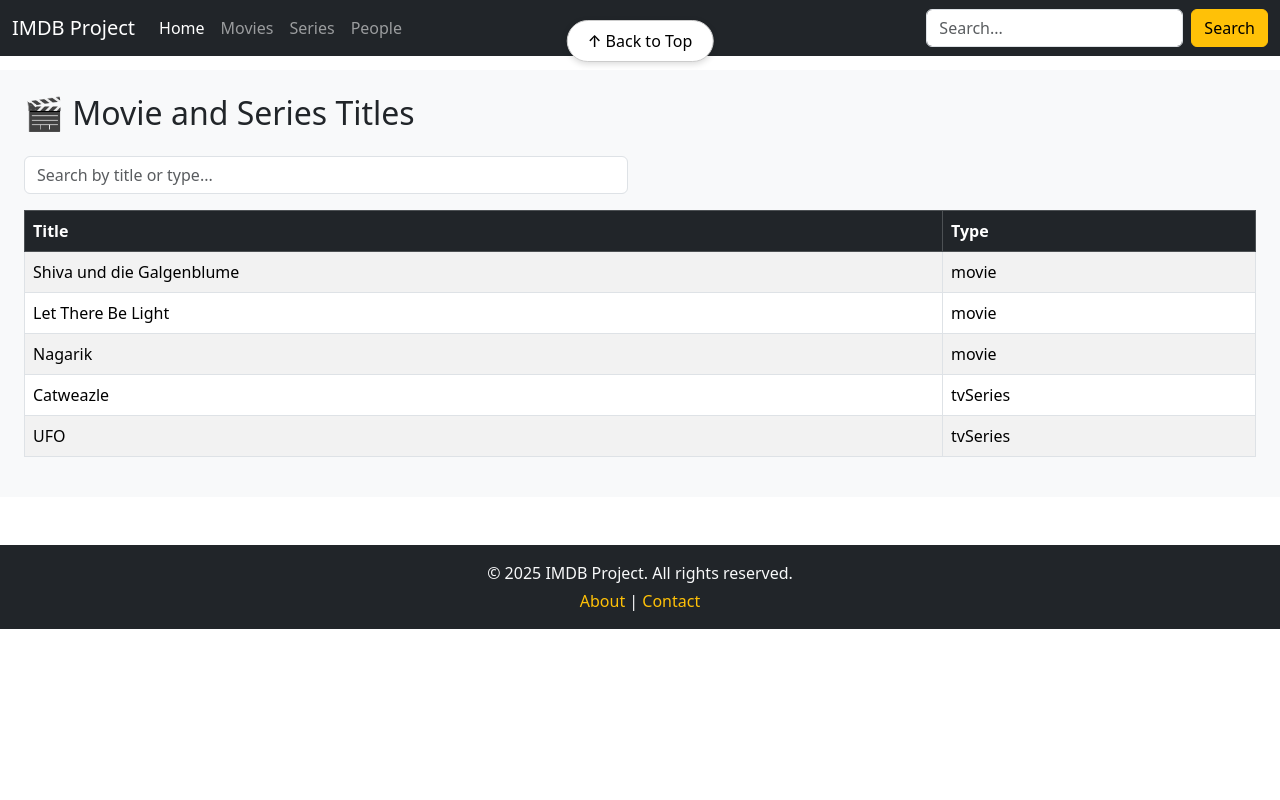
After one commit to Michaellww/IMDB-group-project, a PHP site: page /movies.php in a window 1280 px wide. The commit adds this page. Run offline with PHP 8.4, Linux system fonts and the light colour scheme.

Commit message:
Added icon browser tab. Added movies.php for the lists. Link to movies worked.

```diff
--- a/Skeleton/imdb-php/index.php
+++ b/Skeleton/imdb-php/index.php
@@ -3,6 +3,8 @@
 <head>
     <meta charset="UTF-8">
     <title>IMDB</title>
+    <!-- Favicon for browser tab -->
+    <link rel="icon" type="image/png" href="images/favicon-32x32.png">
     <link href="https://cdn.jsdelivr.net/npm/bootstrap@5.3.2/dist/css/bootstrap.min.css" rel="stylesheet" integrity="sha384-T3c6CoIi6uLrA9TneNEoa7RxnatzjcDSCmG1MXxSR1GAsXEV/Dwwykc2MPK8M2HN" crossorigin="anonymous">
     <link rel="stylesheet" href="https://unpkg.com/leaflet@1.9.4/dist/leaflet.css" integrity="sha256-p4NxAoJBhIIN+hmNHrzRCf9tD/miZyoHS5obTRR9BMY=" crossorigin="" />
     <link href="css/style.css" rel="stylesheet">
--- /dev/null
+++ b/Skeleton/imdb-php/movies.php
@@ -0,0 +1,99 @@
+<!DOCTYPE html>
+<html lang="en">
+<head>
+    <meta charset="UTF-8">
+    <title>IMDB</title>
+    <link href="https://cdn.jsdelivr.net/npm/bootstrap@5.3.2/dist/css/bootstrap.min.css" rel="stylesheet" integrity="sha384-T3c6CoIi6uLrA9TneNEoa7RxnatzjcDSCmG1MXxSR1GAsXEV/Dwwykc2MPK8M2HN" crossorigin="anonymous">
+    <link rel="stylesheet" href="https://unpkg.com/leaflet@1.9.4/dist/leaflet.css" integrity="sha256-p4NxAoJBhIIN+hmNHrzRCf9tD/miZyoHS5obTRR9BMY=" crossorigin="" />
+    <link href="css/style.css" rel="stylesheet">
+</head>
+<body class="d-flex flex-column min-vh-100">
+<?php include_once 'navigation.php'; ?>
+
+<main class="container-fluid bg-light p-4" style="margin-top: 70px;">
+
+    <h2 class="mb-4">🎬 Movie and Series Titles</h2>
+
+    <!-- 🔍 Filter -->
+    <div class="row mb-3">
+        <div class="col-md-6">
+            <input type="text" id="search-input" class="form-control" placeholder="Search by title or type...">
+        </div>
+    </div>
+
+    <!-- 📋 Table -->
+    <div class="table-responsive">
+        <table class="table table-striped table-bordered" id="titles-table">
+            <thead class="table-dark">
+            <tr>
+                <th>Title</th>
+                <th>Type</th>
+            </tr>
+            </thead>
+            <tbody>
+            <!-- Table rows will be inserted here with JS -->
+            </tbody>
+        </table>
+    </div>
+
+</main>
+
+<?php include_once 'footer.php'; ?>
+
+<!-- JS for loading and filtering -->
+<script>
+    document.addEventListener('DOMContentLoaded', function() {
+        // Example data you provided (shortened version to demonstrate)
+        const titles = [
+            { title: "Shiva und die Galgenblume", type: "movie" },
+            { title: "Let There Be Light", type: "movie" },
+            { title: "Nagarik", type: "movie" },
+            { title: "Catweazle", type: "tvSeries" },
+            { title: "UFO", type: "tvSeries" },
+            // Add the rest of your full data here (or load from server later)
+        ];
+
+        const tableBody = document.querySelector('#titles-table tbody');
+        const searchInput = document.getElementById('search-input');
+
+        // Function to render rows
+        function renderTable(data) {
+            tableBody.innerHTML = '';
+            data.forEach(item => {
+                const row = `<tr>
+        <td>${item.title}</td>
+        <td>${item.type}</td>
+      </tr>`;
+                tableBody.insertAdjacentHTML('beforeend', row);
+            });
+        }
+
+        // Initial load
+        renderTable(titles);
+
+        // Filter logic
+        searchInput.addEventListener('input', function() {
+            const query = this.value.toLowerCase();
+            const filtered = titles.filter(item =>
+                item.title.toLowerCase().includes(query) ||
+                item.type.toLowerCase().includes(query)
+            );
+            renderTable(filtered);
+        });
+    });
+</script>
+
+<!-- 🔝 Back to Top Button -->
+<button id="backToTopBtn" class="btn btn-primary position-fixed" style="top: 20px; left: 50%; transform: translateX(-50%); display: none; z-index: 1050;">
+    ↑ Back to Top
+</button>
+
+
+
+<!-- JS scripts -->
+<script src="https://code.jquery.com/jquery-3.7.1.min.js" integrity="sha256-/JqT3SQfawRcv/BIHPThkBvs0OEvtFFmqPF/lYI/Cxo=" crossorigin="anonymous"></script>
+<script src="https://cdn.jsdelivr.net/npm/bootstrap@5.3.2/dist/js/bootstrap.bundle.min.js" integrity="sha384-C6RzsynM9kWDrMNeT87bh95OGNyZPhcTNXj1NW7RuBCsyN/o0jlpcV8Qyq46cDfL" crossorigin="anonymous"></script>
+<script src="https://unpkg.com/leaflet@1.9.4/dist/leaflet.js" integrity="sha256-20nQCchB9co0qIjJZRGuk2/Z9VM+kNiyxNV1lvTlZBo=" crossorigin=""></script>
+<script src="js/home.js"></script>
+</body>
+</html>
--- a/Skeleton/imdb-php/navigation.php
+++ b/Skeleton/imdb-php/navigation.php
@@ -1,6 +1,6 @@
 <nav class="navbar navbar-expand-lg navbar-dark bg-dark fixed-top w-100">
     <div class="container-fluid">
-        <a class="navbar-brand" href="#">IMDB Project</a>
+        <a class="navbar-brand" href="index.php">IMDB Project</a>
 
         <button class="navbar-toggler" type="button" data-bs-toggle="collapse" data-bs-target="#navbarNav"
                 aria-controls="navbarNav" aria-expanded="false" aria-label="Toggle navigation">
@@ -16,10 +16,10 @@
                     <a class="nav-link" href="movies.php">Movies</a>
                 </li>
                 <li class="nav-item">
-                    <a class="nav-link" href="series.php">Series</a>
+                    <a class="nav-link" href="#">Series</a>
                 </li>
                 <li class="nav-item">
-                    <a class="nav-link" href="people.php">People</a>
+                    <a class="nav-link" href="#">People</a>
                 </li>
             </ul>
 
```
Also changed, not shown: Skeleton/imdb-php/images/favicon-32x32.png (added).
